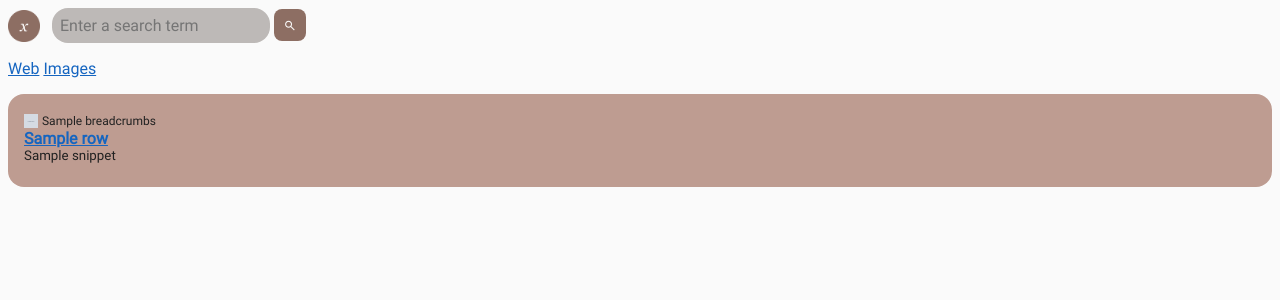
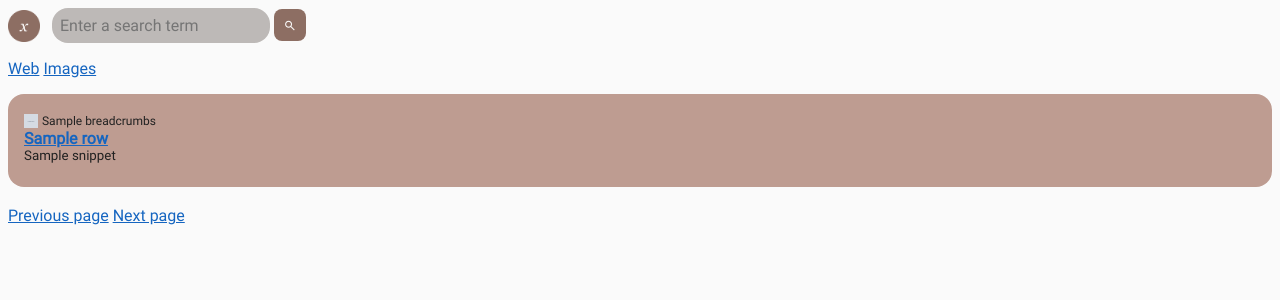
Before and after one commit to pupagh/search-api, a Flask app: template templates/search.html in a window 1280 px wide. Shown: the top 300 px of the page. Run offline with Flask 2, Linux system fonts and the light colour scheme; the template is opened without the code that fills it: most values are stand-ins (such as "Sample title", 1, 10 or a date in 2020); grey boxes marked "Sample" are stand-in pictures.

Commit message:
Add auto-correct and pages

```diff
--- a/main.py
+++ b/main.py
@@ -7,9 +7,16 @@
 import json
 import logging
 import wikipedia as wp
+from autocorrect import Speller
 
 log = logging.getLogger('werkzeug')
 log.disabled = True
+
+
+def spell_check(query):
+    spell = Speller(lang="en")
+    return " ".join(map(spell, query.split(" ")))
+
 
 headers = {
     "User-Agent": f"Mozilla/5.0 (Windows NT 10.0; Win64; x64) AppleWebKit/537.36 (KHTML, like Gecko) Chrome/102.0.5005.63 Safari/537.36"}
@@ -81,11 +88,16 @@
 def api():
     now = time.time()
     q = request.args.get("q")
-    url = f"https://www.bing.com/search?q={q}"
+    page = 0
+    if "p" in request.args:
+        page = int(request.args.get("p"))
+    page_as_first = page * 10 + 1
+    url = f"https://www.bing.com/search?q=%2B{urlencode(q)}&first={page_as_first}"
     res = rq.get(url, headers=headers)
     soup = BeautifulSoup(res.text, "html.parser")
-    results = []
     results2 = []
+    corrected = spell_check(q)
+    misspelled = corrected != q
     for link in soup.find_all("li", class_="b_algo"):
         url = link.find("h2").find("a")
         url = url.get("href")
@@ -95,12 +107,10 @@
                 "div", class_="b_caption").find("p").text
         except (TypeError, AttributeError):
             snippet = "No snippet available."
-        results2.append({"url": url, "title": title, "snippet": snippet})
-    for result in results2:
-        if result["url"].startswith("/"):
-            pass
-        else:
-            results.append(result)
+        results2.append({"url": url, "title": title, "snippet": snippet,
+                        "favicon": f"https://www.google.com/s2/favicons?domain={urlparse(url).netloc}"})
+    results = [x for x in results2 if not x["url"].startswith(
+        "/") ^ x["url"].startswith("//")]
     api_output = {
         "query": q,
         "results": results,
@@ -110,6 +120,14 @@
             "ip": get_ip(),
             "location": f"https://codetabs.com/ip-geolocation/ip-geolocation.html?q={get_ip()}"
         },
+        "typo": {
+            "has_typo": misspelled,
+            "corrected": corrected
+        },
+        "page": {
+            "as_bing_first": page_as_first,
+            "as_page": page
+        }
     }
     wikipedia = get_wikipedia(q)
     if wikipedia["success"]:
@@ -122,7 +140,7 @@
 def imageapi():
     now = time.time()
     q = request.args.get("q")
-    url = f"https://www.bing.com/images/search?q={urlencode(q)}&first=1&tsc=ImageHoverTitle"
+    url = f"https://www.bing.com/images/search?q=%2B{urlencode(q)}&first=1&tsc=ImageHoverTitle"
     res = rq.get(url, headers=headers)
     soup = BeautifulSoup(res.text, "html.parser")
     results = []
@@ -147,10 +165,15 @@
 def search():
     now = time.time()
     q = request.args.get("q")
-    url = f"https://www.bing.com/search?q={q}"
+    page = 0
+    if "p" in request.args:
+        page = int(request.args.get("p"))
+    page_as_first = page * 10 + 1
+    url = f"https://www.bing.com/search?q=%2B{urlencode(q)}&first={page_as_first}"
+    corrected = spell_check(q)
+    misspelled = corrected != q
     res = rq.get(url, headers=headers)
     soup = BeautifulSoup(res.text, "html.parser")
-    results = []
     results2 = []
     for link in soup.find_all("li", class_="b_algo"):
         url = link.find("h2").find("a")
@@ -163,22 +186,19 @@
                 "div", class_="b_caption").find("p").text
         except (TypeError, AttributeError):
             snippet = "No snippet available."
-        results2.append({"url": f"hq?w={urlencode(url)}", "favicon_url": _favicon, "title": title,
+        results2.append({"url": f"hq?w={urlencode(url)}", "unsafe_url": url, "favicon_url": _favicon, "title": title,
                          "snippet": snippet, "breadcrumbs": breadcrumbs})
-    for result in results2:
-        if result["url"].startswith("/"):
-            pass
-        else:
-            results.append(result)
+    results = [x for x in results2 if not x["unsafe_url"].startswith(
+        "/") ^ x["unsafe_url"].startswith("//")]
     wikipedia = get_wikipedia(q)
-    return render_template("search.html", results=results, query=q, results_amount='{:,}'.format(len(results)), time_took=round(time.time() - now, 2), ip=get_ip(), query_encoded=urlencode(q), wikipedia=wikipedia)
+    return render_template("search.html", results=results, query=q, results_amount='{:,}'.format(len(results)), time_took=round(time.time() - now, 2), ip=get_ip(), query_encoded=urlencode(q), wikipedia=wikipedia, typo={"has_typo": misspelled, "corrected": corrected, "corrected_encoded": urlencode(corrected)}, page=page)
 
 
 @app.route("/i")
 def image_search():
     now = time.time()
     q = request.args.get("q")
-    url = f"https://www.bing.com/images/search?q={urlencode(q)}&first=1&tsc=ImageHoverTitle"
+    url = f"https://www.bing.com/images/search?q=%2B{urlencode(q)}&first=1&tsc=ImageHoverTitle"
     res = rq.get(url, headers=headers)
     soup = BeautifulSoup(res.text, "html.parser")
     results = []
@@ -201,4 +221,4 @@
     return send_from_directory(".", "favicon.ico", mimetype="image/vnd.microsoft.icon")
 
 
-app.run(debug=True, host="0.0.0.0")
+app.run(host="0.0.0.0", port=5000, debug=True)
--- a/requirements.txt
+++ b/requirements.txt
@@ -4,3 +4,4 @@
 urllib3
 flask_cors
 wikipedia
+autocorrect
--- a/templates/image.html
+++ b/templates/image.html
@@ -47,7 +47,7 @@
       >, <a href="imageapi?q={{query_encoded}}" target="_blank">Open in API</a>
     </p>
     <p id="search-types">
-      <a href="s?q={{query_encoded}}">Web</a>
+      <a href="s?q={{query_encoded}}&p=0">Web</a>
       <a href="i?q={{query_encoded}}">Images</a>
     </p>
     <table id="results">
--- a/templates/index.html
+++ b/templates/index.html
@@ -31,6 +31,7 @@
       />
       <form action="s">
         <input type="text" name="q" placeholder="Enter a search term" />
+        <input type="hidden" name="p" value="0" />
         <input type="submit" value="search" class="material-icons" />
         <div id="navigation">
           <a href="about">about</a>
--- a/templates/search.html
+++ b/templates/search.html
@@ -16,6 +16,7 @@
       id="ddg-logo-search"></a>
   <form action="s" style="display: inline">
     <input type="text" name="q" placeholder="Enter a search term" value="{{query}}" />
+    <input type="hidden" name="p" value="0" />
     <input type="submit" value="search" class="material-icons" />
   </form>
   <br />
@@ -26,9 +27,12 @@
       href="api?q={{query_encoded}}" target="_blank">Open in API</a>
   </p>
   <p id="search-types">
-    <a href="s?q={{query_encoded}}">Web</a>
+    <a href="s?q={{query_encoded}}&p=0">Web</a>
     <a href="i?q={{query_encoded}}">Images</a>
   </p>
+  {% if typo.has_typo %}
+    <p>Did you mean <a href="s?q={{typo.corrected_encoded}}&p=0"><strong>{{typo.corrected}}</strong></a>?</p>
+  {% endif %}
   <div id="results">
     {% if wikipedia.success %}
       <p class="wikipedia">{{wikipedia.summary}}</p>
@@ -44,7 +48,11 @@
     </div>
     {% endfor %}
   </div>
-
+  <br>
+  <div>
+    <a href="s?q={{query_encoded}}&p={{ page - 1 }}">Previous page</a>
+    <a href="s?q={{query_encoded}}&p={{ page + 1 }}">Next page</a>
+  </div>
   </body>
 
 </html>
```
Also changed, not shown: templates/search_engine.xml (+1 -1 lines).
